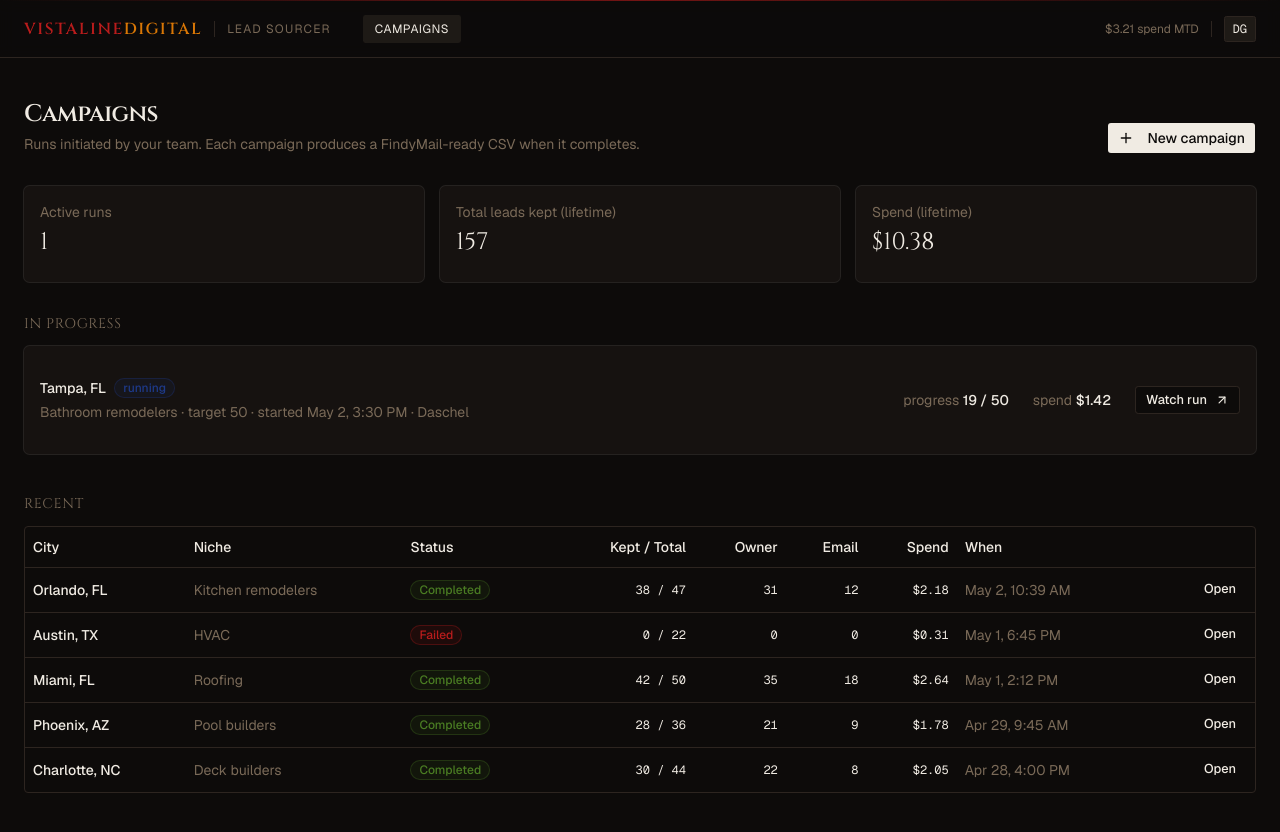
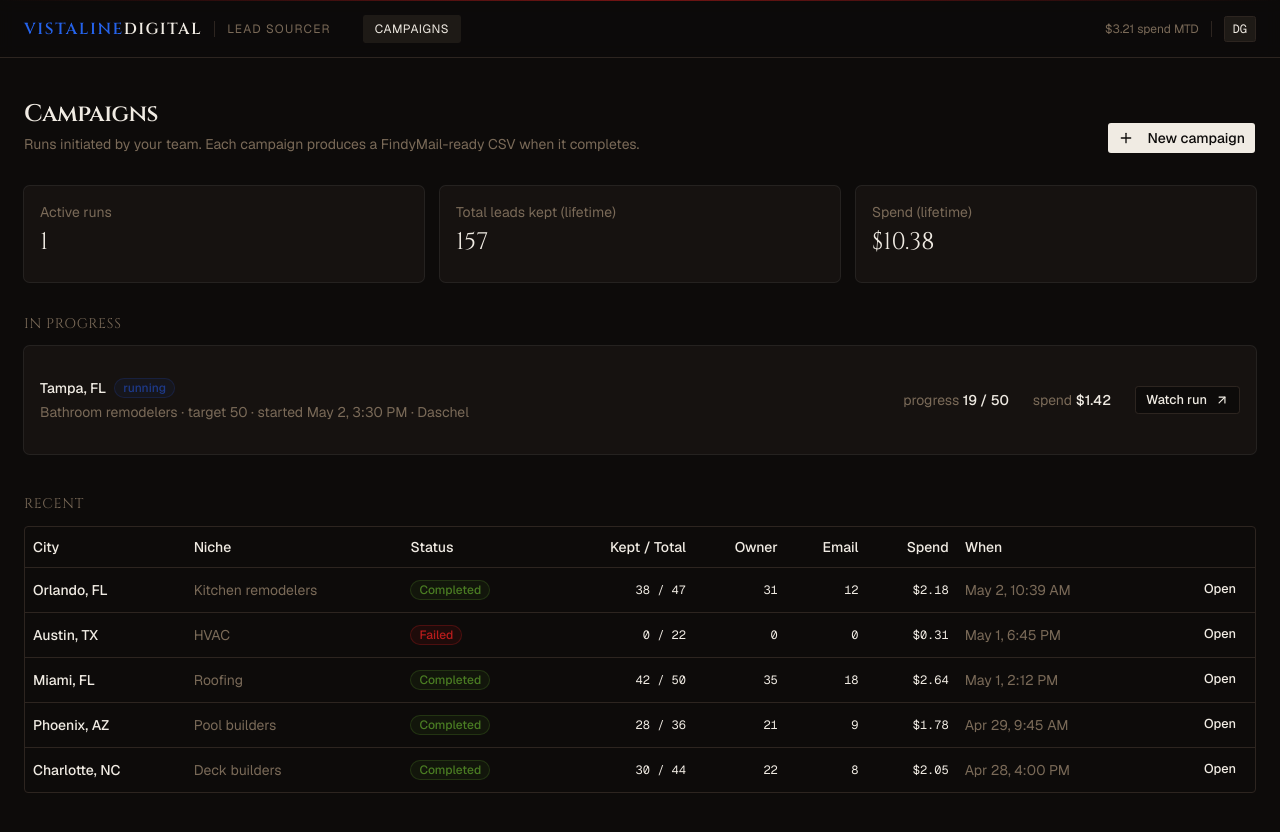
Before and after one commit to Sigismund7/vistaline-lead-sourcing-agent, a Next.js app in the folder frontend/: page /campaigns in a window 1280 px wide. Built offline with nearby package versions, Linux system fonts and the light colour scheme.

Commit message:
Revert logo to original blue+white wordmark

```diff
--- a/frontend/components/app-header.tsx
+++ b/frontend/components/app-header.tsx
@@ -16,8 +16,8 @@ export function AppHeader({ activePath }: { activePath?: string }) {
       <div className="mx-auto flex h-14 max-w-7xl items-center gap-6 px-6">
         <Link href="/campaigns" className="flex items-center gap-3" data-testid="wordmark">
           <span className="font-heading text-base font-semibold tracking-widest uppercase">
-            <span className="text-brand">Vistaline</span>
-            <span className="text-gold">Digital</span>
+            <span className="text-[#2563eb]">Vistaline</span>
+            <span className="text-foreground">Digital</span>
           </span>
           <span
             aria-hidden
```
